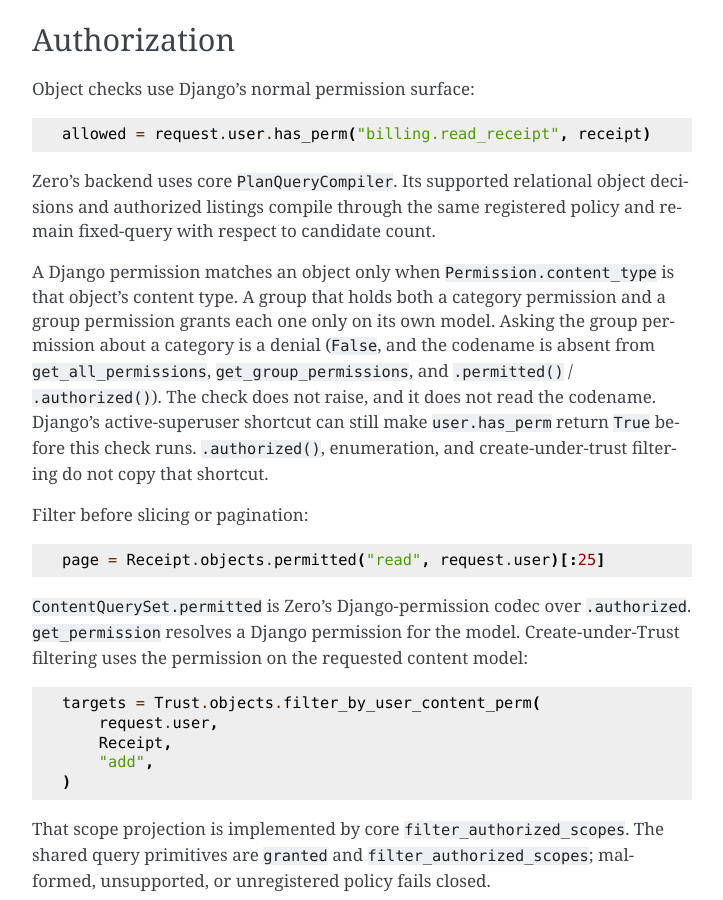
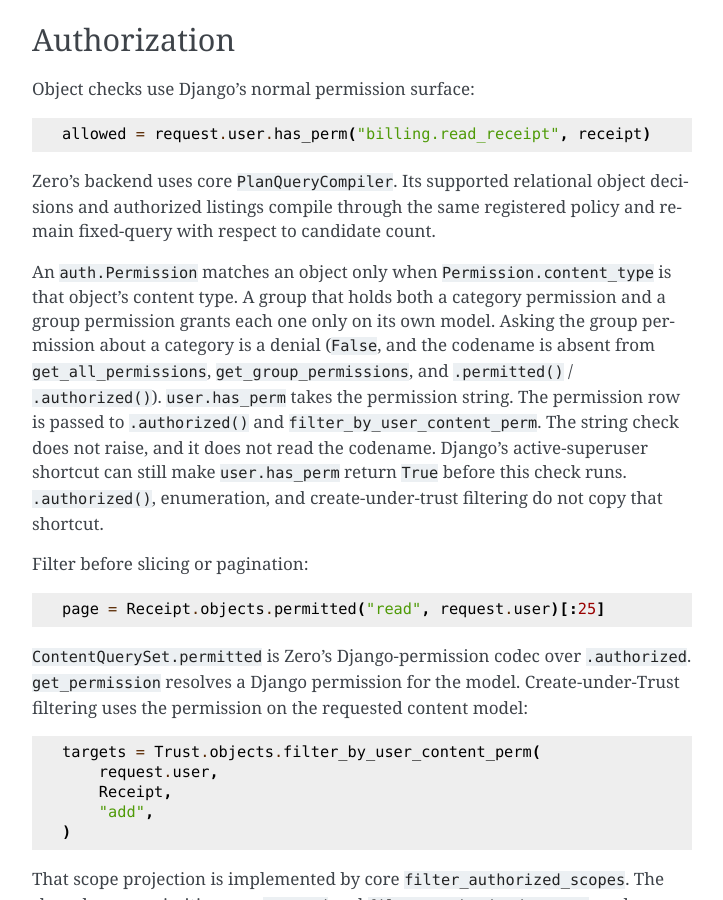
Before and after one commit to django-trusts/django-trusts-zero, a Sphinx documentation site: the page built from docs/source/index.rst, in a window 1280 px wide and 900 px high, scrolled down 1235 px. Shown: the whole window, without its empty margins (388-1111 px from the left). Built offline with Sphinx 7.4.7, drawn with Linux system fonts in a browser that asks for light colours.

Commit message:
State that Zero user.has_perm takes the permission string.
The content-type denial applies to auth.Permission. Custom permission models keep primary-key identity.

```diff
--- a/docs/source/index.rst
+++ b/docs/source/index.rst
@@ -72,12 +72,14 @@ Zero's backend uses core ``PlanQueryCompiler``. Its supported relational
 object decisions and authorized listings compile through the same registered
 policy and remain fixed-query with respect to candidate count.
 
-A Django permission matches an object only when ``Permission.content_type``
+An ``auth.Permission`` matches an object only when ``Permission.content_type``
 is that object's content type. A group that holds both a category
 permission and a group permission grants each one only on its own model.
 Asking the group permission about a category is a denial (``False``, and
 the codename is absent from ``get_all_permissions``, ``get_group_permissions``,
-and ``.permitted()`` / ``.authorized()``). The check does not raise, and
+and ``.permitted()`` / ``.authorized()``). ``user.has_perm`` takes the
+permission string. The permission row is passed to ``.authorized()`` and
+``filter_by_user_content_perm``. The string check does not raise, and
 it does not read the codename. Django's active-superuser shortcut can
 still make ``user.has_perm`` return ``True`` before this check runs.
 ``.authorized()``, enumeration, and create-under-trust filtering do not
```
